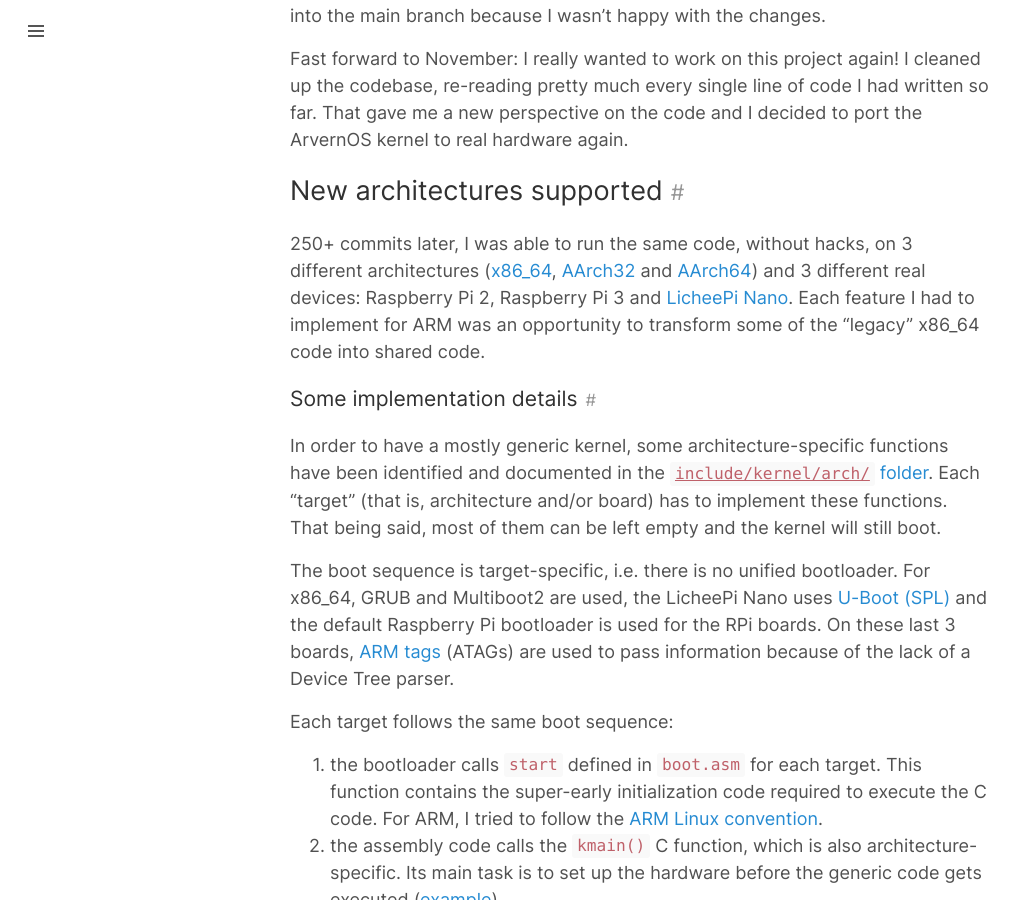
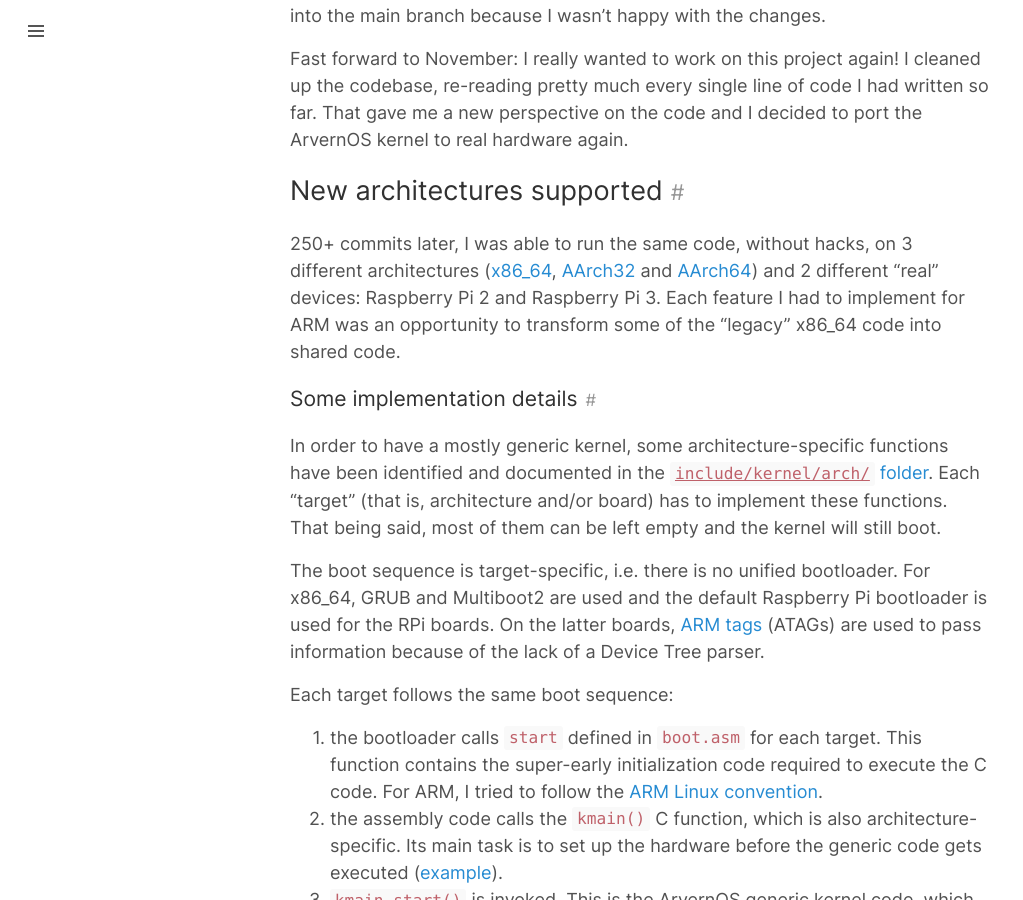
Before and after one commit to willdurand/willdurand.github.io, a Jekyll site: the page built from _posts/2021-12-29-arvernos-in-2021.md, in a window 1280 px wide and 900 px high, scrolled down 361 px. Shown: the whole window, without its empty margins (0-1023 px from the left). Built offline with Jekyll 4.4.1, drawn with Linux system fonts in a browser that asks for light colours.

Commit message:
Update 2021-12-29-arvernos-in-2021.md

```diff
--- a/_posts/2021-12-29-arvernos-in-2021.md
+++ b/_posts/2021-12-29-arvernos-in-2021.md
@@ -14,13 +14,13 @@
 
 ## New architectures supported
 
-250+ commits later, I was able to run the same code, without hacks, on 3 different architectures ([x86_64](https://github.com/willdurand/ArvernOS/tree/master/src/kernel/arch/x86_64), [AArch32](https://github.com/willdurand/ArvernOS/tree/master/src/kernel/arch/aarch32) and [AArch64](https://github.com/willdurand/ArvernOS/tree/master/src/kernel/arch/aarch64)) and 3 different real devices: Raspberry Pi 2, Raspberry Pi 3 and [LicheePi Nano](https://twitter.com/couac/status/1464592680403578887). Each feature I had to implement for ARM was an opportunity to transform some of the "legacy" x86_64 code into shared code.
+250+ commits later, I was able to run the same code, without hacks, on 3 different architectures ([x86_64](https://github.com/willdurand/ArvernOS/tree/master/src/kernel/arch/x86_64), [AArch32](https://github.com/willdurand/ArvernOS/tree/master/src/kernel/arch/aarch32) and [AArch64](https://github.com/willdurand/ArvernOS/tree/master/src/kernel/arch/aarch64)) and 2 different "real" devices: Raspberry Pi 2 and Raspberry Pi 3. Each feature I had to implement for ARM was an opportunity to transform some of the "legacy" x86_64 code into shared code.
 
 ### Some implementation details
 
 In order to have a mostly generic kernel, some architecture-specific functions have been identified and documented in the [`include/kernel/arch/` folder](https://github.com/willdurand/ArvernOS/tree/master/include/kernel/arch). Each "target" (that is, architecture and/or board) has to implement these functions. That being said, most of them can be left empty and the kernel will still boot.
 
-The boot sequence is target-specific, i.e. there is no unified bootloader. For x86_64, GRUB and Multiboot2 are used, the LicheePi Nano uses [U-Boot (SPL)](https://linux-sunxi.org/U-Boot) and the default Raspberry Pi bootloader is used for the RPi boards. On these last 3 boards, [ARM tags](http://www.simtec.co.uk/products/SWLINUX/files/booting_article.html#appendix_tag_reference) (ATAGs) are used to pass information because of the lack of a Device Tree parser.
+The boot sequence is target-specific, i.e. there is no unified bootloader. For x86_64, GRUB and Multiboot2 are used and the default Raspberry Pi bootloader is used for the RPi boards. On the latter boards, [ARM tags](http://www.simtec.co.uk/products/SWLINUX/files/booting_article.html#appendix_tag_reference) (ATAGs) are used to pass information because of the lack of a Device Tree parser.
 
 Each target follows the same boot sequence:
 
```
